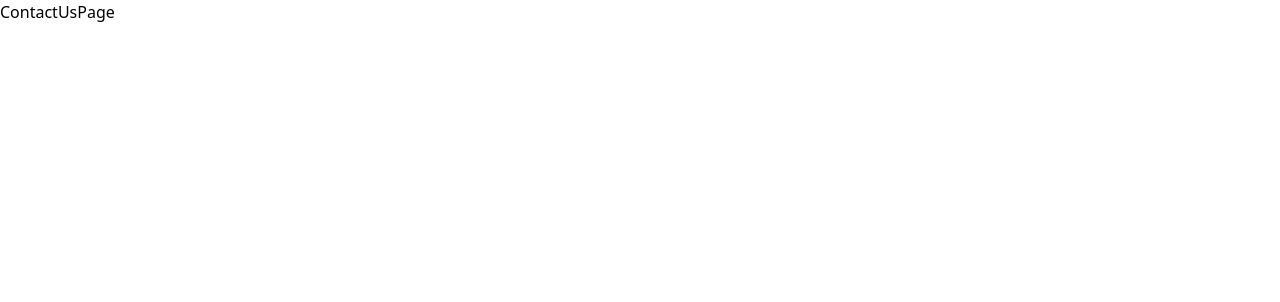
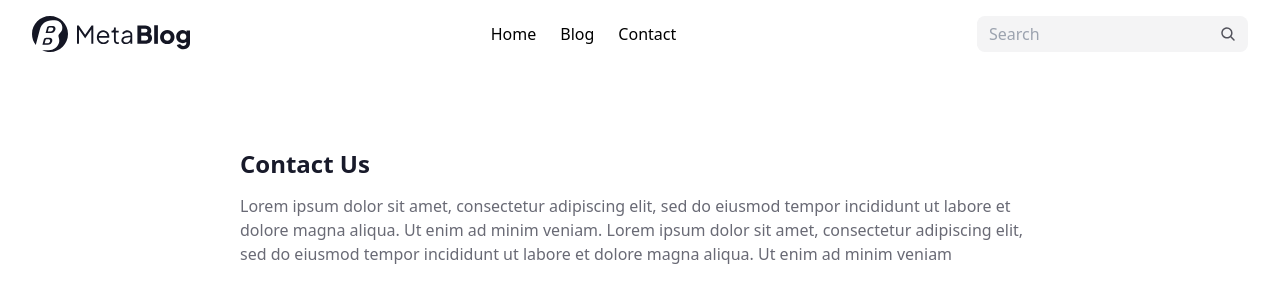
Before and after one commit to Saruul89/web-blog, a Next.js app: page /contactus in a window 1280 px wide. Shown: the top 302 px of the page. Built offline with nearby package versions, Linux system fonts and the light colour scheme.

Commit message:
Contact Us Page continue

```diff
--- a/src/components/Allblog/AllBlogOnePage.jsx
+++ b/src/components/Allblog/AllBlogOnePage.jsx
@@ -6,25 +6,23 @@ import { PostCard } from "./card/PostCard";
 
 export const AllBlogOnePage = () => {
   return (
-    <div className="w-full flex justify-center">
-      <div className="container max-w-[1216px]">
-        <div className="py-4">
+    <div className="w-full">
+      <div className="container flex justify-center m-auto max-w-[1216px]">
+        <div>
           <Header />
-        </div>
-        <h3 className="text-[#181A2A] text-[24px] leading-7 font-bold mb-4 mt-[100px]">
+          <h3 className="text-[#181A2A] text-[24px] leading-7 font-bold mb-4 mt-[150px]">
             All Blog Post
           </h3>
-        <div>
           <PostCard />
-        </div>
           <div className="flex justify-center">
             <LoadMore />
           </div>
-        <div className="w-full bg-[#E8E8EA]">
+        </div>
+      </div>
+      <div>
         <About />
         <Footer />
       </div>
     </div>
-    </div>
   );
 };
--- a/src/components/header/Header.jsx
+++ b/src/components/header/Header.jsx
@@ -11,11 +11,9 @@ export const Header = () => {
   };
 
   return (
-    <div className="w-full flex justify-center">
+    <div className="w-full flex justify-center ">
       <div className="container max-w-[1216px] flex justify-between fixed bg-white py-4">
-        <div>
-          <MetaBlogIcon />
-        </div>
+        <MetaBlogIcon />
         <div className="md:flex gap-6 hidden">
           <button>Home</button>
           <button>Blog</button>
--- a/src/components/pages/ContactUsPage.jsx
+++ b/src/components/pages/ContactUsPage.jsx
@@ -1,3 +1,26 @@
-export default function ContactUsPage() {
-  return <div>ContactUsPage</div>;
-}
+import { Header } from "../header/Header";
+
+const ContactUsPage = () => {
+  return (
+    <div className="w-full">
+      <div className="container flex justify-center m-auto max-w-[1216px]">
+        <div>
+          <Header />
+          <div className="container max-w-[800px]">
+            <h1 className="text-[#181A2A] text-[24px] leading-7 font-bold mb-4 mt-[150px]">
+              Contact Us
+            </h1>
+            <p className="text-base text-[#696A75]">
+              Lorem ipsum dolor sit amet, consectetur adipiscing elit, sed do
+              eiusmod tempor incididunt ut labore et dolore magna aliqua. Ut
+              enim ad minim veniam. Lorem ipsum dolor sit amet, consectetur
+              adipiscing elit, sed do eiusmod tempor incididunt ut labore et
+              dolore magna aliqua. Ut enim ad minim veniam
+            </p>
+          </div>
+        </div>
+      </div>
+    </div>
+  );
+};
+export default ContactUsPage;
--- /dev/null
+++ b/src/components/pages/HicheeldeerhUseEffect.jsx
@@ -0,0 +1,7 @@
+export const UseEffect = () => {
+  return (
+    <div>
+      <p>adsfdgfhgj</p>
+    </div>
+  );
+};
--- a/src/components/pages/SinglePostPage.jsx
+++ b/src/components/pages/SinglePostPage.jsx
@@ -1,3 +1,23 @@
+import { About } from "../About/About";
+import { Footer } from "../footer/Footer";
+import { Header } from "../header/Header";
+
 export default function SinglePostPage() {
-  return <div>SinglePostPage</div>;
+  return (
+    <div className="w-full">
+      <div className="container max-w-[1216px] flex justify-center m-auto">
+        <div>
+          <Header />
+          <div className="container max-w-[624px] mt-[150px]">
+            <h1 className="font-semibold text-[#181A2A] text-4xl">
+              The Impact of Technology on the Workplace: How Technology is
+              Changing
+            </h1>
+          </div>
+        </div>
+      </div>
+      <About />
+      <Footer />
+    </div>
+  );
 }
--- /dev/null
+++ b/src/pages/hicheeldeerh/index.jsx
@@ -0,0 +1,9 @@
+import { UseEffect } from "@/components/pages/HicheeldeerhUseEffect";
+
+export default function Home() {
+  return (
+    <div>
+      <UseEffect />
+    </div>
+  );
+}
```
Lines whose indentation alone changed are shown as unchanged.
